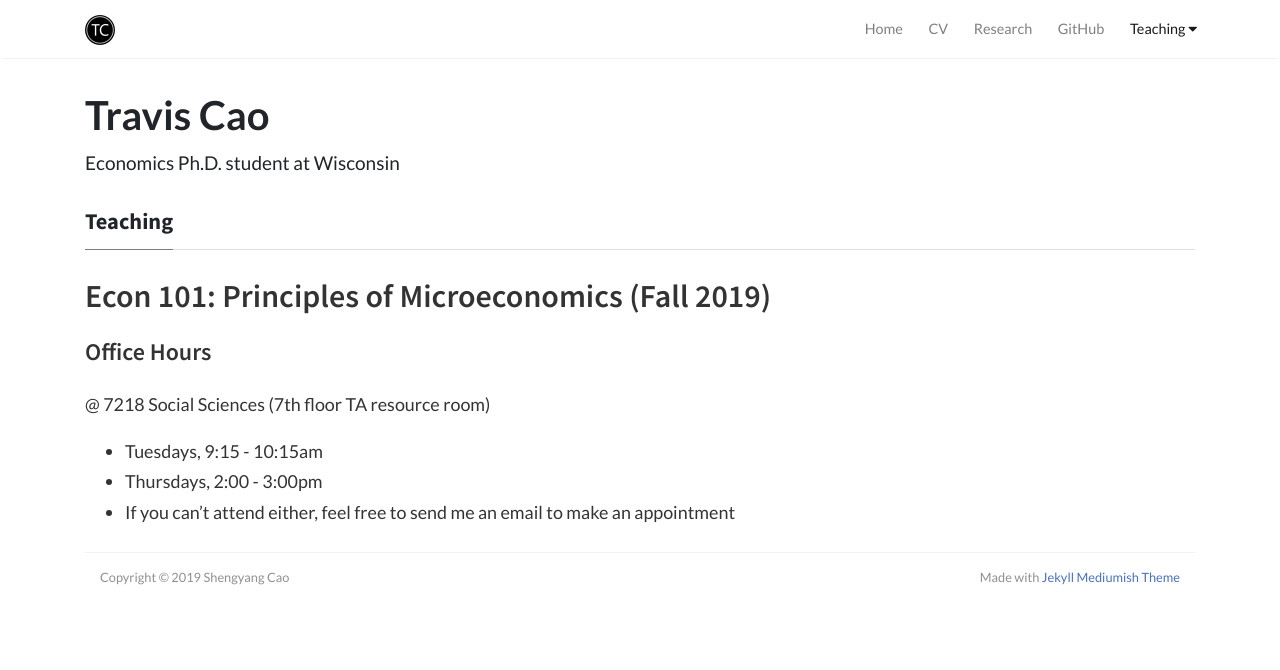
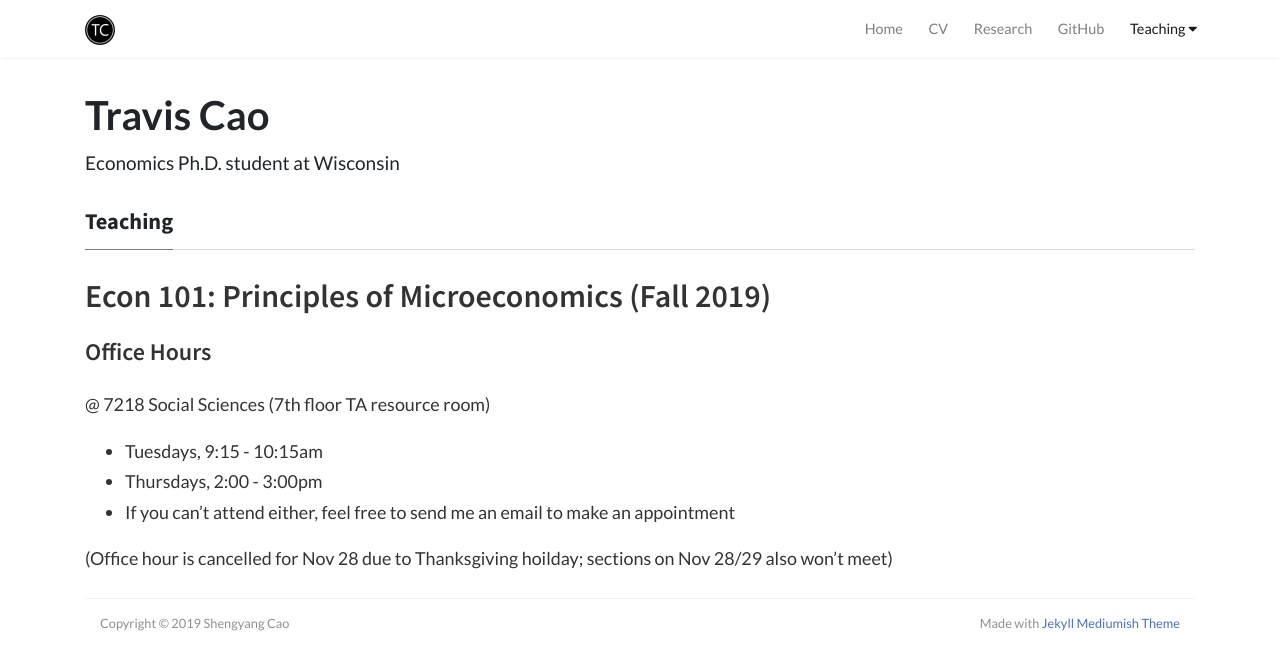
Before and after one commit to scaotravis/scaotravis.github.io, a Jekyll site: the page built from _posts/2019-07-09-teaching-fa-101.md, in a window 1280 px wide. Shown: the top 670 px of the page. Built offline with Jekyll 4.4.1, drawn with Linux system fonts in a browser that asks for light colours; nearby versions of some CDN libraries; comment, search, counter and statistics services are not loaded.

Commit message:
update oh info

```diff
--- a/_posts/2019-07-09-teaching-fa-101.md
+++ b/_posts/2019-07-09-teaching-fa-101.md
@@ -13,3 +13,5 @@ permalink: /teaching/fa19-101
 * Tuesdays, 9:15 - 10:15am
 * Thursdays, 2:00 - 3:00pm
 * If you can't attend either, feel free to send me an email to make an appointment
+
+(Office hour is cancelled for Nov 28 due to Thanksgiving hoilday; sections on Nov 28/29 also won't meet)
```
Also changed, not shown: 2 other files.
